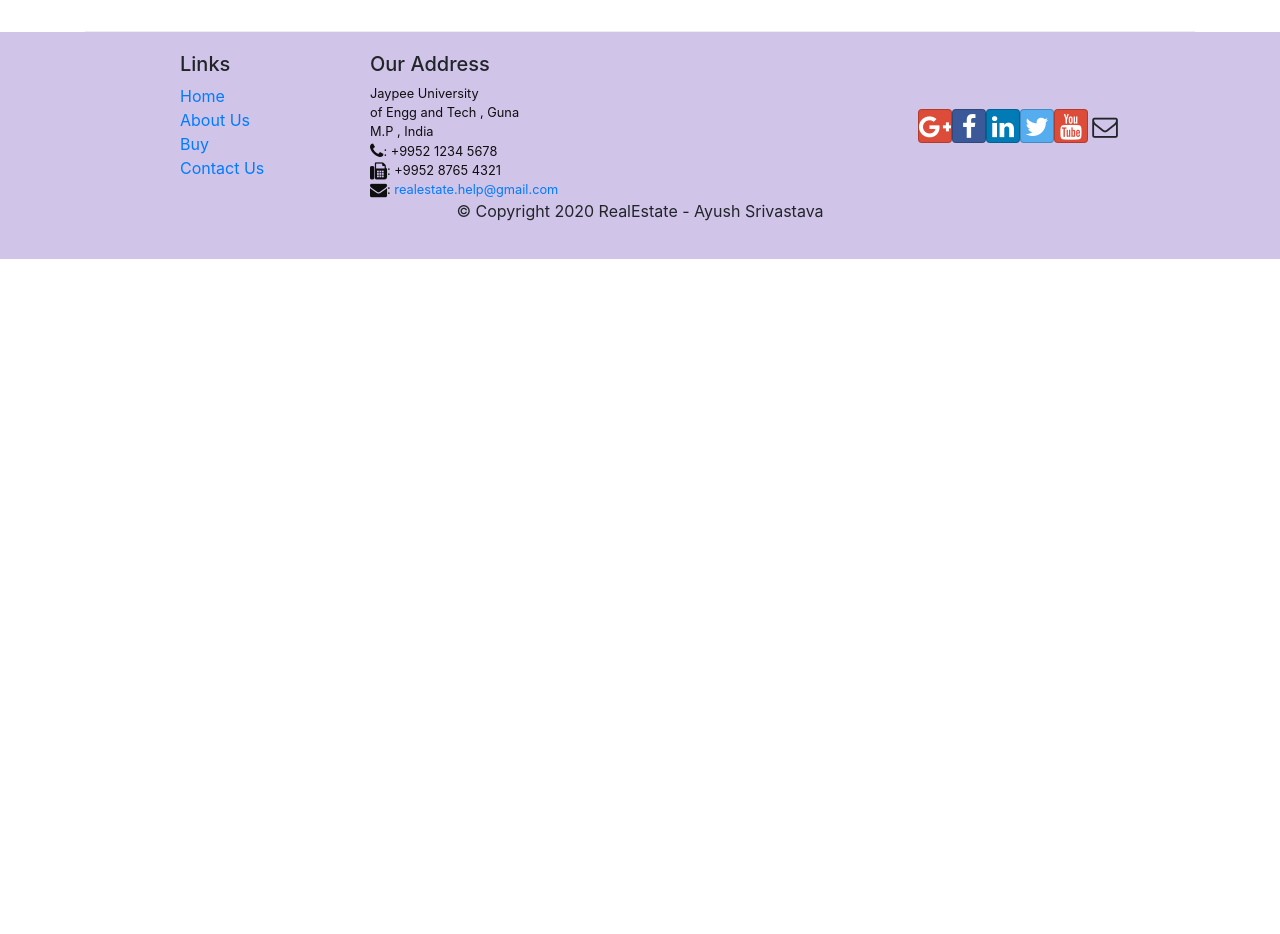
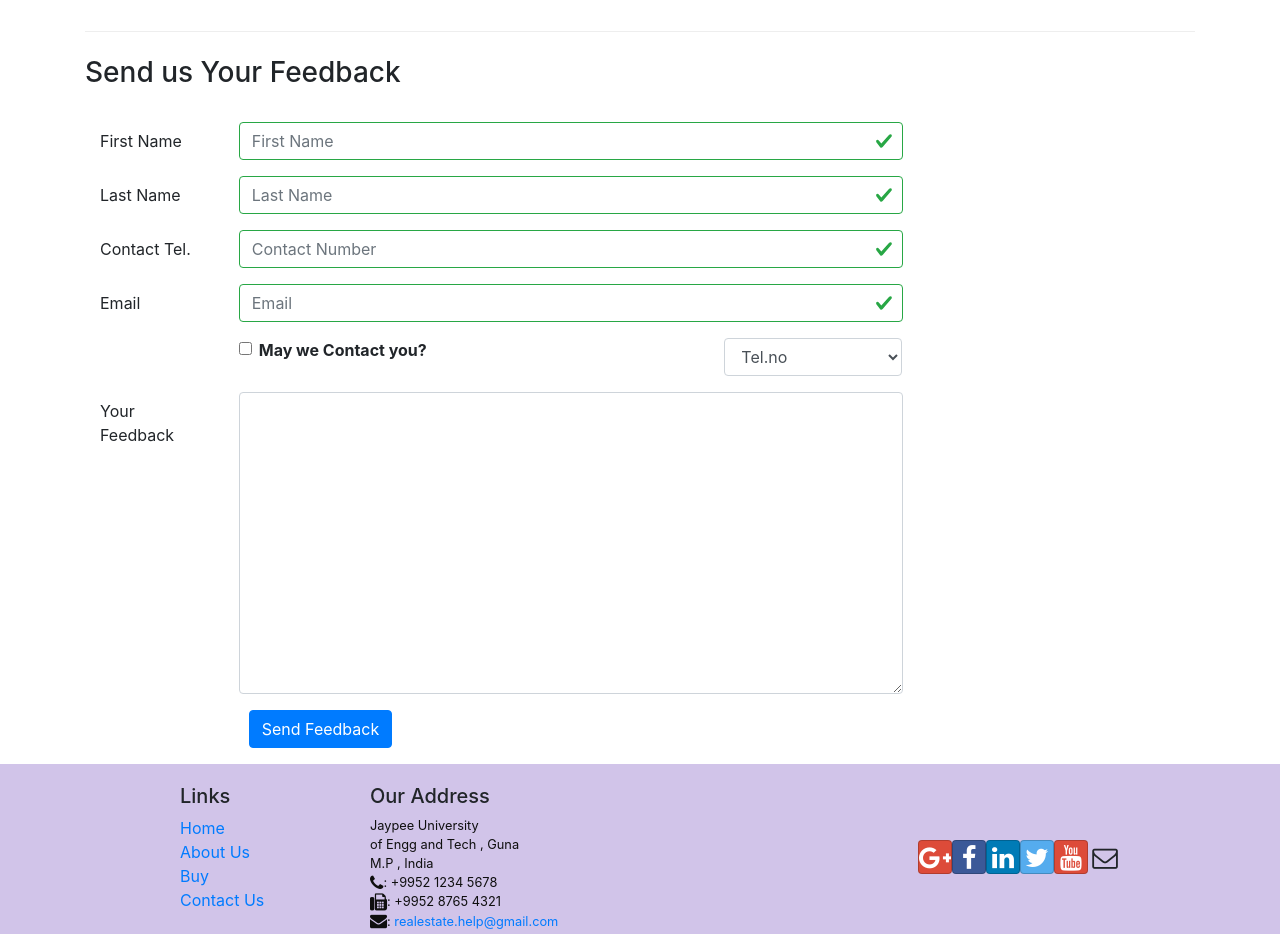
Before and after one commit to ayushh01/RealEState_Reactclient, a React (Create React App) app: page /contactus in a window 1280 px wide. Shown: the part 660-1594 px from the top of the page. Before the commit the page ends 919 px from the top, so only its background shows below. Built offline with nearby package versions, Linux system fonts and the light colour scheme.

Commit message:
contact us

```diff
--- a/src/components/HomeComponents.js
+++ b/src/components/HomeComponents.js
@@ -1,8 +1,9 @@
 import React, { Component } from 'react';
 import { Card, CardImg,CardText,CardBody,CardTitle,CardSubtitle } from 'reactstrap';
-
+import { Link } from 'react-router-dom';
 function RenderCard({item}) {
     return(
+        <Link to={`/properties/${item.id}`} >
         <Card>
             <CardImg src={item.image} alt={item.house_title} />
             <CardBody>
@@ -10,6 +11,7 @@
                 <CardSubtitle>{item.price}</CardSubtitle>
             </CardBody>
         </Card>
+        </Link>
     )
 }
 
--- a/src/components/contactComponent.js
+++ b/src/components/contactComponent.js
@@ -1,6 +1,85 @@
-import React from 'react';
+import React  , { Component } from 'react';
+import { Button , Form , FormGroup , Label ,Input , Col ,FormFeedback} from 'reactstrap';
 
-function Contact(props) {
+class Contact extends Component {
+
+    constructor(props) {
+        super(props);
+
+        this.state = {
+            firstname:'',
+            lastname:'',
+            telnum:'',
+            email:'',
+            agree:false,
+            contactType:'Tel.',
+            message:'',
+            touched:{
+                firstname:false,
+                lastname:false,
+                telnum:false,
+                email:false,
+
+            }
+        }
+        this.handleSubmit = this.handleSubmit.bind(this);
+        this.handleInputChange = this.handleInputChange.bind(this);
+        this.handleBlur = this.handleBlur.bind(this);
+    }
+
+
+    handleInputChange(event) {
+        const target= event.target;
+        const value= target.type === 'checkbox' ? target.checked : target.value;
+        const name = target.name;
+
+        this.setState({
+            [name]:value
+        })
+    }
+
+    handleSubmit(event) {
+        console.log("Current State is " + JSON.stringify(this.state));
+        alert("Current State is " + JSON.stringify(this.state));
+        event.preventDefault();
+    }
+
+    handleBlur = (field) => (evt) =>{
+        this.setState({
+            touched:{...this.state.touched ,[field]:true}
+        });
+    }
+
+    validate(firstname , lastname ,telnum , email) {
+        const errors ={
+            firstname:'',
+            lastname:'',
+            telnum:'',
+            email:''
+        };
+
+        if(this.state.touched.firstname && firstname.length<3)
+            errors.firstname = 'First Name should be >=3 characters';
+        else if(this.state.touched.firstname && firstname.length>10)
+            errors.firstname = 'First Name should be <10 characters';
+
+        if(this.state.touched.lastname && lastname.length<3)
+            errors.lastname = 'Last Name should be >=3 characters';
+        else if(this.state.touched.lastname && lastname.length>10)
+            errors.lastname = 'Last Name should be <10 characters';
+
+        const reg = /^\d+$/;
+        if(this.state.touched.telnum && !reg.test(telnum))
+            errors.telnum = 'Tel. number should contain Number only'
+
+        if(this.state.touched.email && email.split('').filter(x =>x==='@').length!==1)
+            errors.email = 'Email should contain a @';
+
+        return errors;
+    }
+
+    render() {
+        const errors = this.validate(this.state.firstname , this.state.lastname  , this.state.telnum , this.state.email)
     return(
         <div className="container">
             <div className="row row-content">
@@ -29,8 +108,77 @@
                     </div>
                 </div>
             </div>
+            <div classname="row row-content">
+                <iv className="col-12">
+                    <h3>Send us Your Feedback</h3>
+                </iv>
+                <div className="col-12 col-md-9">
+                    <Form onSubmit={this.handleSubmit}>
+                        <FormGroup row>
+                            <Label htmlFor="firstname" md={2}>First Name</Label>
+                            <Col md={10}>
+                                <Input type="text" id="firstname" name="firstname" placeholder="First Name" value={this.state.firstname} valid={errors.firstname===''} invalid={errors.firstname!==''} onBlur={this.handleBlur('firstname')} onChange={this.handleInputChange} />
+                                <FormFeedback>{errors.firstname}</FormFeedback>
+                            </Col>
+                        </FormGroup>
+                        <FormGroup row>
+                            <Label htmlFor="lastname" md={2}>Last Name</Label>
+                            <Col md={10}>
+                                <Input type="text" id="lastname" name="lastname" placeholder="Last Name" value={this.state.lastname} valid={errors.lastname===''} invalid={errors.lastname!==''} onBlur={this.handleBlur('lastname')} onChange={this.handleInputChange}/>
+                                <FormFeedback>{errors.lastname}</FormFeedback>
+                            </Col>
+                        </FormGroup>
+                        <FormGroup row>
+                            <Label htmlFor="telnum" md={2}>Contact Tel.</Label>
+                            <Col md={10}>
+                                <Input type="tel" id="telnum" name="telnum" placeholder="Contact Number" value={this.state.telnum} valid={errors.telnum===''} invalid={errors.telnum!==''} onBlur={this.handleBlur('telnum')} onChange={this.handleInputChange} />
+                                <FormFeedback>{errors.telnum}</FormFeedback>
+                            </Col>
+                        </FormGroup>
+                        <FormGroup row>
+                            <Label htmlFor="email" md={2}>Email</Label>
+                            <Col md={10}>
+                                <Input type="email" id="email" name="email" placeholder="Email" value={this.state.email} valid={errors.email===''} invalid={errors.email!==''} onBlur={this.handleBlur('email')} onChange={this.handleInputChange}/>
+                                <FormFeedback>{errors.email}</FormFeedback>
+                            </Col>
+                        </FormGroup>
+                        <FormGroup row>
+                            <Col md={{size:6,offset:2}}>
+                                <FormGroup check>
+                                    <Label check>
+                                        <Input type="checkbox" name="agree" checked={this.state.agree} onChange={this.handleInputChange}/>{' '}
+                                        <strong>May we Contact you?</strong>
+                                    </Label>
+                                </FormGroup>
+                            </Col>
+                            <Col md={{size:3,offset:1}}>
+                                <Input type="select"  name="contactType" value={this.state.contactType} onChange={this.handleInputChange}>
+                                    <option>Tel.no</option>
+                                    <option>Email</option>
+                                </Input>
+                            </Col>
+
+                        </FormGroup>
+                        <FormGroup row>
+                            <Label htmlFor="feedback" md={2}>Your Feedback</Label>
+                            <Col md={10}>
+                                <Input type="textarea" id="message" name="message" rows="12" value={this.state.message} onChange={this.handleInputChange}/>
+                            </Col>
+                        </FormGroup>
+                        <FormGroup>
+                            <Col md={{size:10 ,offset:2}}>
+                                <Button type="submit" color="primary">
+                                    Send Feedback
+                                </Button>
+                            </Col>
+                        </FormGroup>
+                    </Form>
+                </div>
+            </div>
         </div>
+
     );
+}
 }
 
 export default Contact;
```
Also changed, not shown: 1 other file (tests, documents, lock files or other folders).
